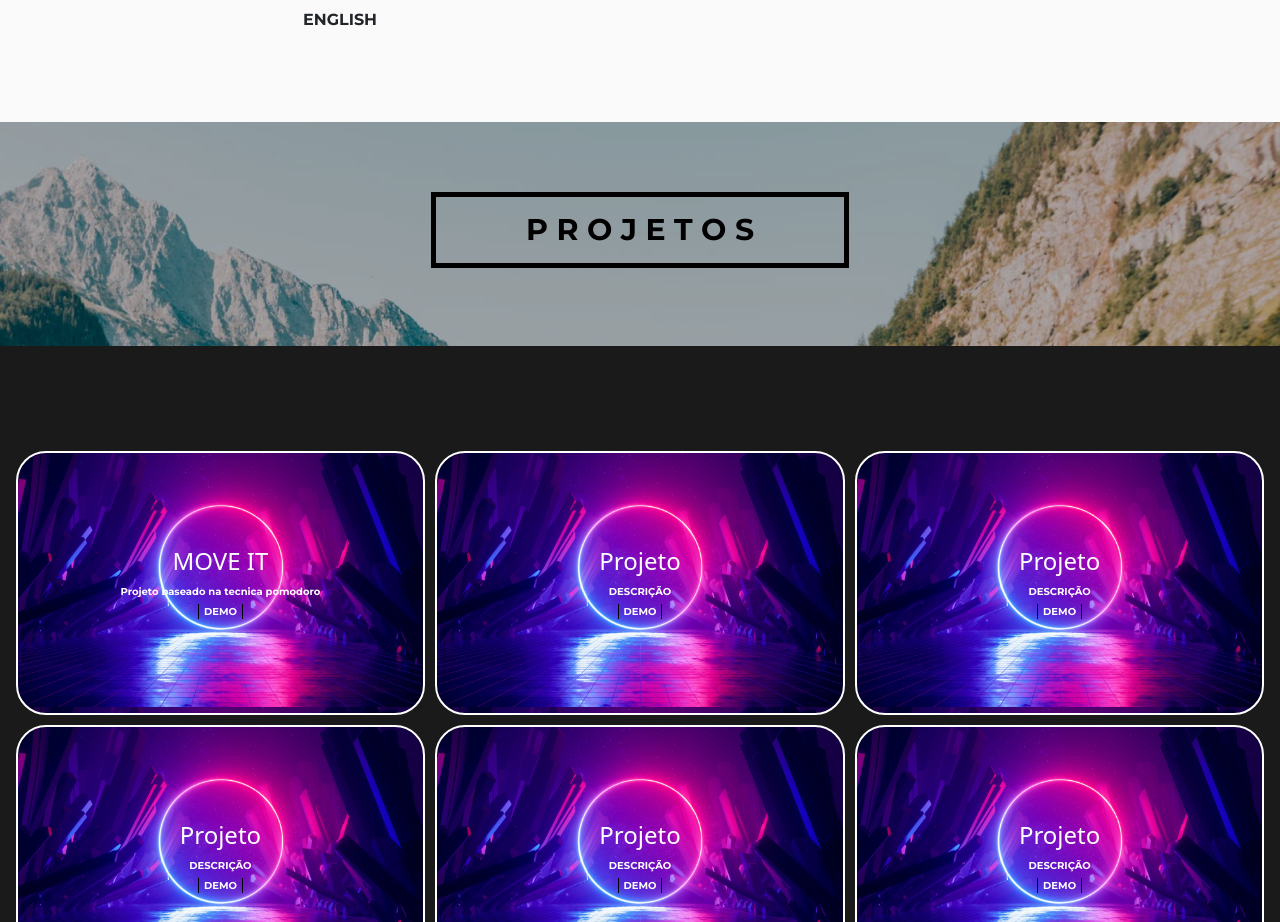
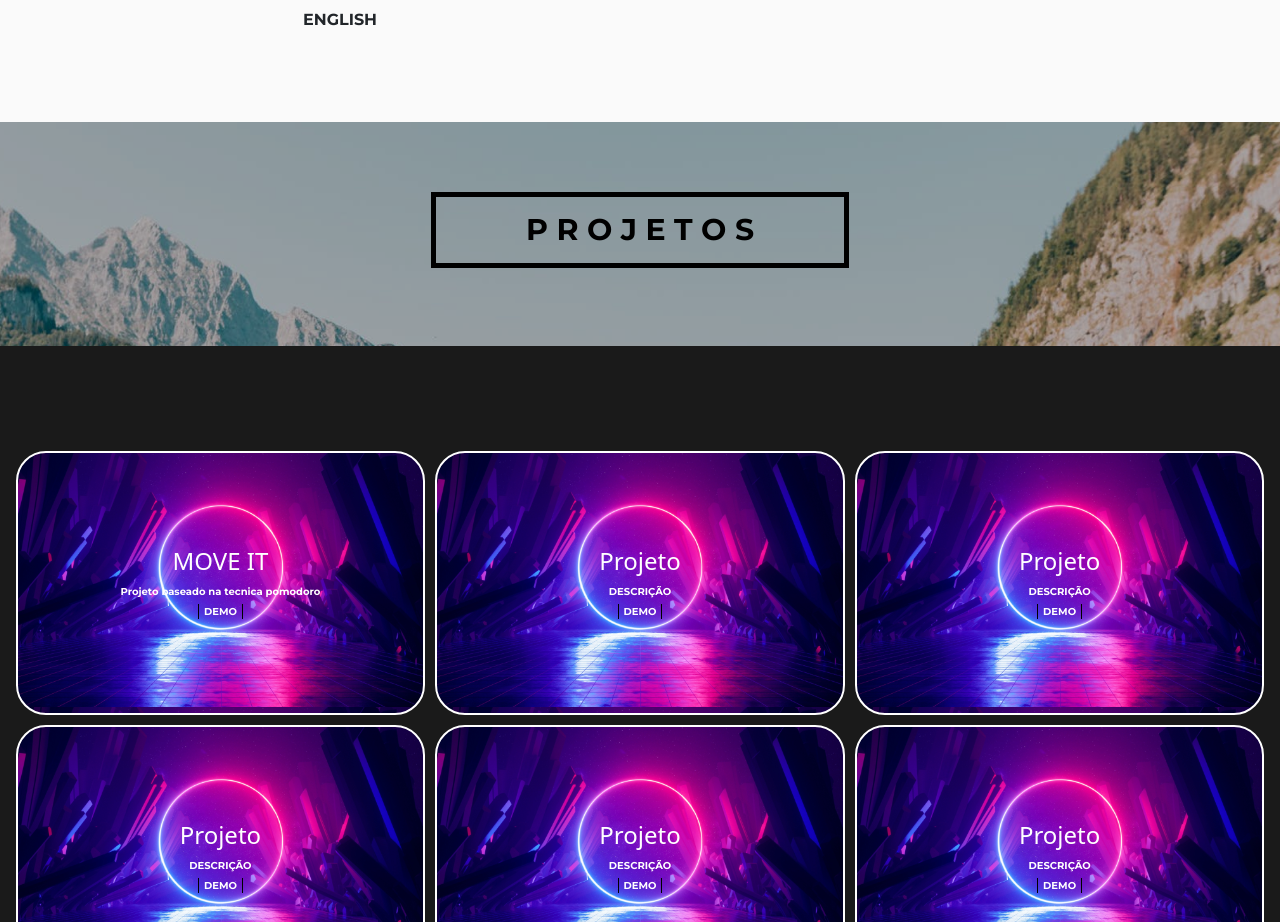
Before and after one commit to eduardops0/portfolio, a Next.js app: page / in a window 1280 px wide. Shown: the part 2891-3813 px from the top of the page. Built offline with nearby package versions, Linux system fonts and the light colour scheme.

Commit message:
Update Home.module.css

```diff
--- a/src/pages/home/Home.module.css
+++ b/src/pages/home/Home.module.css
@@ -250,8 +250,8 @@ padding: 90px 0;
    flex-direction: column;
    align-items: center;
    background-image: url('/icons/projects.png');
-   background-position: -500px -80px;
-   width: 110vw;
+   background-position: -500px -20px;
+   width: 100%;
    height: 100%;
 
 }
```
